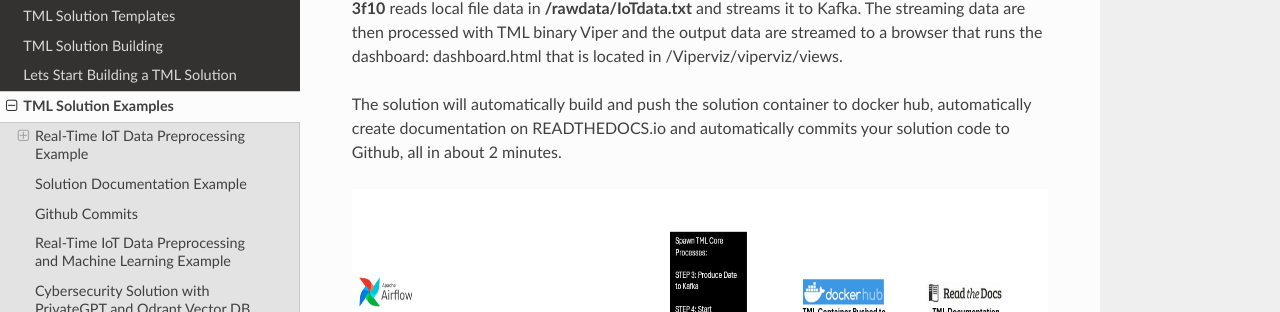
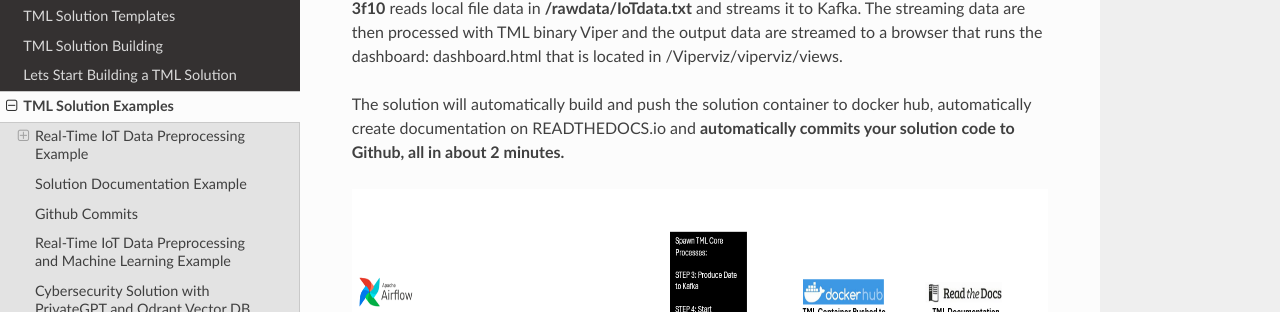
Before and after one commit to smaurice101/readthedocs, a Sphinx documentation site: the page built from docs/source/examples.rst, in a window 1280 px wide and 900 px high, scrolled down 469 px. Shown: the part 163-475 px from the top of the window. Built offline with Sphinx 7.4.7 and the Read the Docs theme 2.0.0, drawn with Linux system fonts in a browser that asks for light colours.

```diff
--- a/docs/source/examples.rst
+++ b/docs/source/examples.rst
@@ -23,7 +23,7 @@ Real-Time IoT Data Preprocessing Example
 
 This IoT Data Preprocessing Solution DAG: **solution_preprocessing_dag-myawesometmlsolution-3f10** reads local file data in **/rawdata/IoTdata.txt** and streams it to Kafka.  The streaming data are then processed with TML binary Viper and the output data are streamed to a browser that runs the dashboard: dashboard.html that is located in /Viperviz/viperviz/views.
 
-The solution will automatically build and push the solution container to docker hub, automatically create documentation on READTHEDOCS.io and automatically commits your solution code to Github, all in about 2 minutes.
+The solution will automatically build and push the solution container to docker hub, automatically create documentation on READTHEDOCS.io and **automatically commits your solution code to Github, all in about 2 minutes.**
 
 .. figure:: soldags1.png
    :scale: 70%
```
